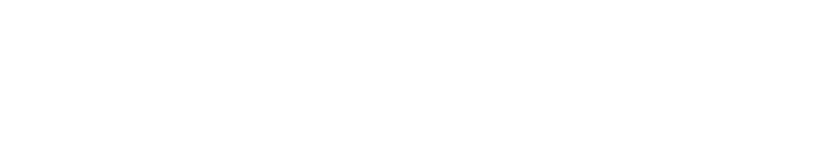
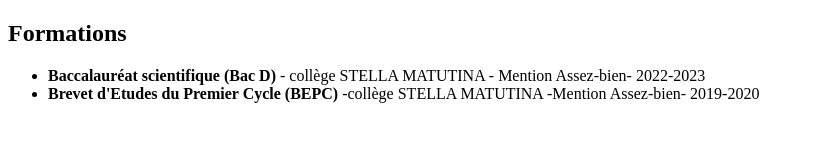
Before and after one commit to OSSENI20/mon-cv, a plain HTML site: page index.html in a window 1280 px wide. Shown: the whole page, without its empty margins (0-813 px from the left). Drawn offline with Linux system fonts and the light colour scheme.

Commit message:
mise en place de la section formations

```diff
--- a/index.html
+++ b/index.html
@@ -7,5 +7,14 @@
 </head>
 <body>
 
+    <section id="formations">
+        <h2>Formations</h2>
+        <ul>
+            <li><strong>Baccalauréat scientifique (Bac D)</strong> - collège STELLA MATUTINA - Mention Assez-bien-  2022-2023</li>
+            <li><strong>Brevet d'Etudes du Premier Cycle (BEPC)</strong> -collège STELLA MATUTINA  -Mention Assez-bien-  2019-2020</li>
+        </ul>
+    </section>
+
+
 </body>
 </html>
```
